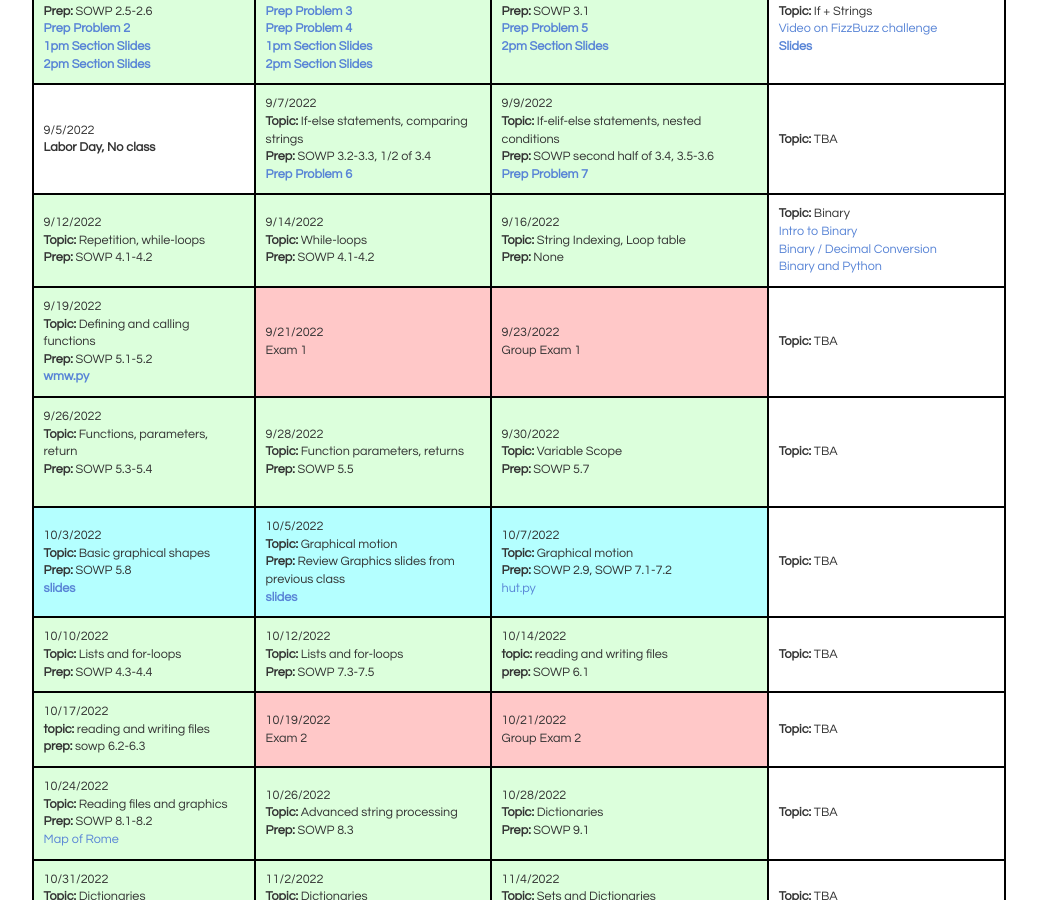
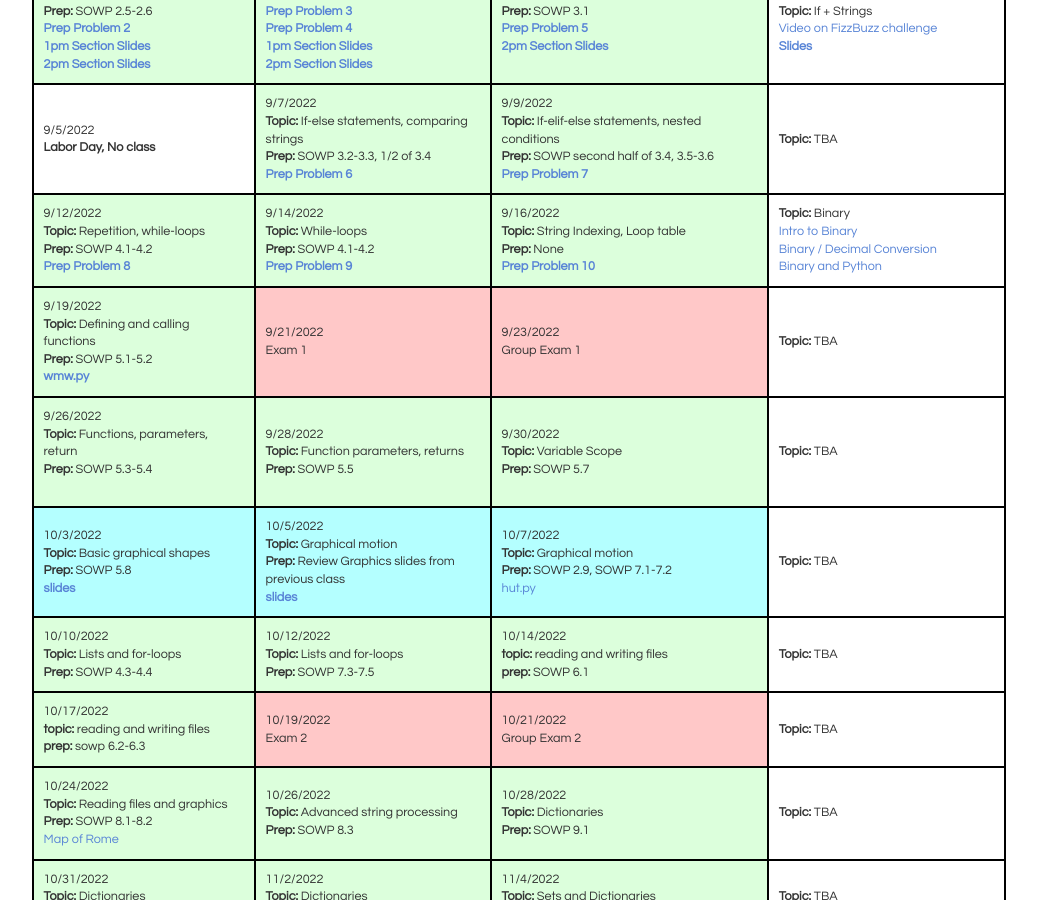
Before and after one commit to bddicken/cs110fall2022website, a Jekyll site: the page built from schedule/index.md, in a window 1280 px wide and 900 px high, scrolled down 532 px. Shown: the whole window, without its empty margins (121-1158 px from the left). Built offline with Jekyll 4.4.1, drawn with Linux system fonts in a browser that asks for light colours.

Commit message:
Add prep problem links

```diff
--- a/schedule/index.md
+++ b/schedule/index.md
@@ -144,16 +144,19 @@ The <b>Prep</b> for each day indicates the work you need to have completed <b>BE
     9/12/2022 <br/>
     <b>Topic:</b> Repetition, while-loops <br/>
     <b>Prep:</b> SOWP 4.1-4.2 <br/>
+    <a href="../preps/08/"><b>Prep Problem 8</b></a> <br/>
   </td>
   <td class="topic-general">
     9/14/2022 <br/>
     <b>Topic:</b> While-loops <br/>
     <b>Prep:</b> SOWP 4.1-4.2 <br/>
+    <a href="../preps/09/"><b>Prep Problem 9</b></a> <br/>
   </td>
   <td class="topic-general">
     9/16/2022 <br/>
     <b>Topic:</b> String Indexing, Loop table <br/>
     <b>Prep:</b> None <br/>
+    <a href="../preps/10/"><b>Prep Problem 10</b></a> <br/>
   </td>
   <td>
     <b>Topic:</b> Binary <br/>
```
